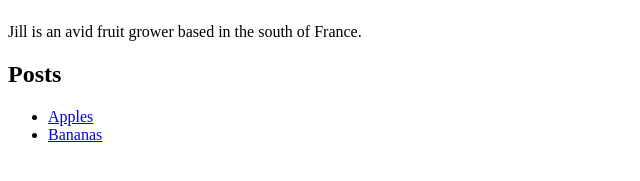
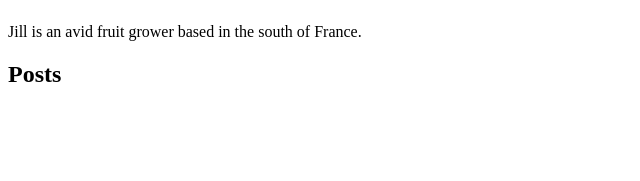
Before and after one commit to EliseAur/jekyll-decap-test, a Jekyll site: the page built from _authors/jill.md, in a window 1280 px wide. Shown: the part 130-311 px from the top of the page, without its empty margins (0-640 px from the left). Built offline with Jekyll 4.4.1, drawn with Linux system fonts in a browser that asks for light colours; a script that is not in the unit is left out.

Commit message:
fix to layout/authors

```diff
--- a/_layouts/author.html
+++ b/_layouts/author.html
@@ -9,7 +9,7 @@ layout: default
 
 <h2>Posts</h2>
 <ul>
-  {% assign filtered_posts = site.posts | where: 'author', page.short_name %} {% for post in filtered_posts %}
+  {% assign filtered_posts = site.posts | where: 'author', page.name %} {% for post in filtered_posts %}
   <li><a href="{{ post.url }}">{{ post.title }}</a></li>
   {% endfor %}
 </ul>
```
